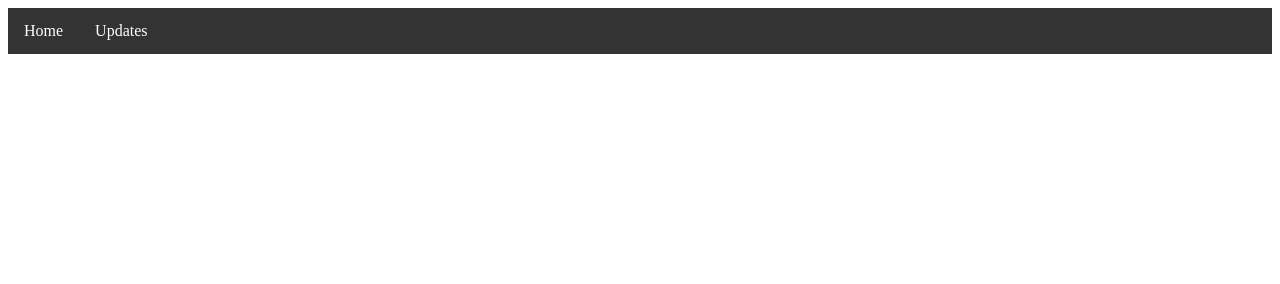
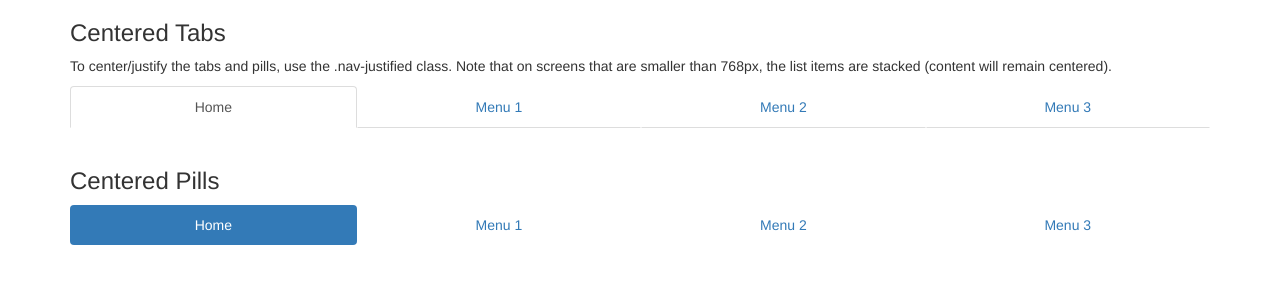
Before and after one commit to iDevity/HTML-test, a plain HTML site: page index.html in a window 1280 px wide. Drawn offline with nearby package versions, Linux system fonts and the light colour scheme.

Commit message:
Update index.html

```diff
--- a/index.html
+++ b/index.html
@@ -1,48 +1,33 @@
 <!DOCTYPE html>
-<html>
+<html lang="en">
 <head>
-<style>
-    img {
-    float: left;
-}
-
-p.clear {
-    clear: both;
-}
-ul {
-    list-style-type: none;
-    margin: 0;
-    padding: 0;
-    overflow: hidden;
-    background-color: #333;
-}
-
-
-li {
-    float: left;
-}
-
-li a {
-    display: block;
-    color: white;
-    text-align: center;
-    padding: 14px 16px;
-    text-decoration: none;
-}
-li a:hover {
-    background-color: #111;
-}
-
-</style>
+  <title>Bootstrap Example</title>
+  <meta charset="utf-8">
+  <meta name="viewport" content="width=device-width, initial-scale=1">
+  <link rel="stylesheet" href="https://maxcdn.bootstrapcdn.com/bootstrap/3.3.7/css/bootstrap.min.css">
+  <script src="https://ajax.googleapis.com/ajax/libs/jquery/3.3.1/jquery.min.js"></script>
+  <script src="https://maxcdn.bootstrapcdn.com/bootstrap/3.3.7/js/bootstrap.min.js"></script>
 </head>
 <body>
 
-<ul>
-  <li><a class="active" href="#Home">Home</a></li>
-  <li><a href="#Updates">Updates</a></li>
-  <li><a href=""></a></li>
-  <li><a href=""></a></li>
-</ul>
+<div class="container">
+  <h3>Centered Tabs</h3>
+  <p>To center/justify the tabs and pills, use the .nav-justified class. Note that on screens that are smaller than 768px, the list items are stacked (content will remain centered).</p>
+  <ul class="nav nav-tabs nav-justified">
+    <li class="active"><a href="#">Home</a></li>
+    <li><a href="#">Menu 1</a></li>
+    <li><a href="#">Menu 2</a></li>
+    <li><a href="#">Menu 3</a></li>
+  </ul>
+  <br>
+  <h3>Centered Pills</h3>
+  <ul class="nav nav-pills nav-justified">
+    <li class="active"><a href="#">Home</a></li>
+    <li><a href="#">Menu 1</a></li>
+    <li><a href="#">Menu 2</a></li>
+    <li><a href="#">Menu 3</a></li>
+  </ul>
+</div>
 
 </body>
 </html>
```
